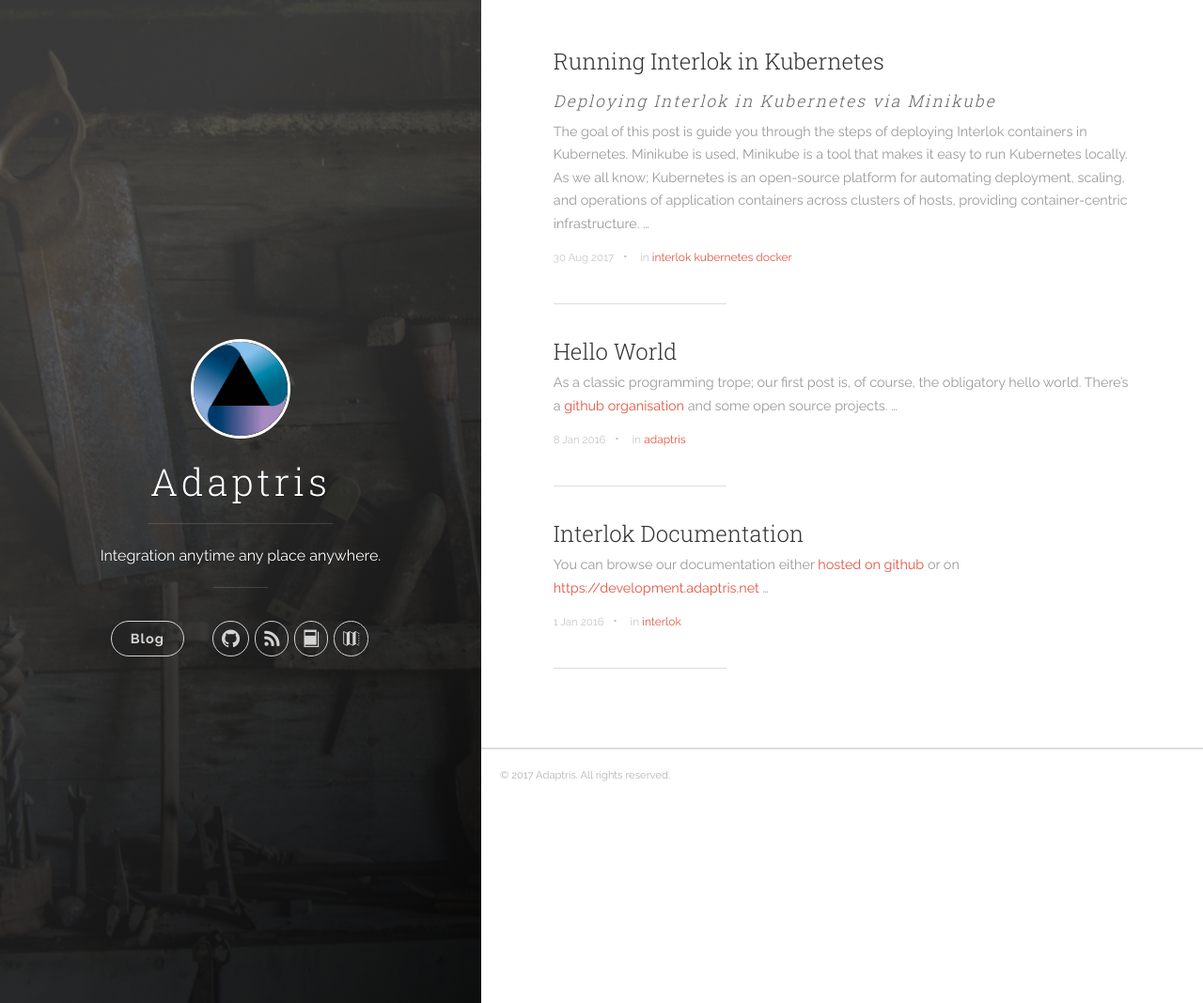
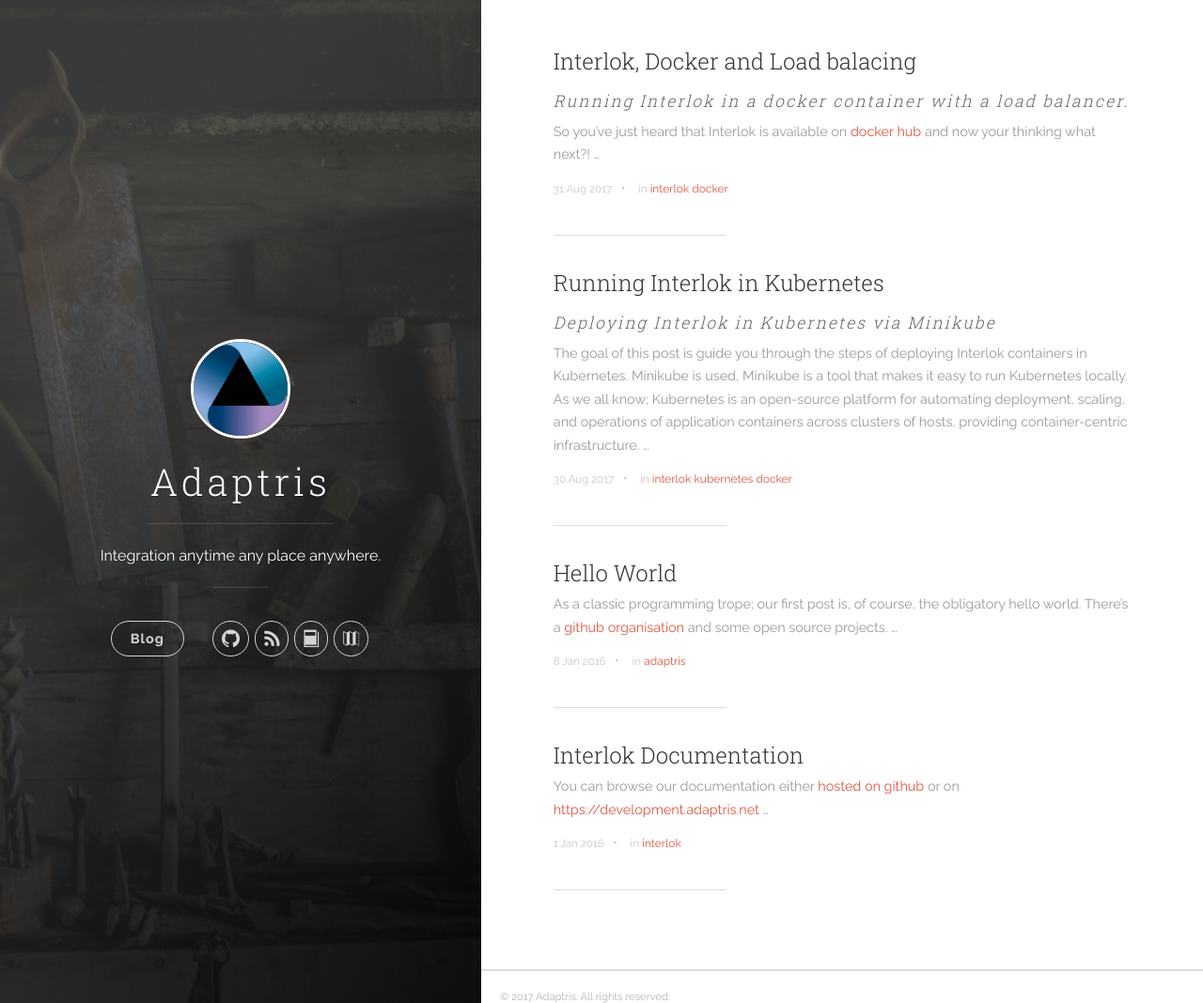
Before and after one commit to adaptris/adaptris.github.io, a Jekyll site: the page built from index.html, in a window 1280 px wide and 1068 px high. Shown: the whole window at 94% size. Built offline with Jekyll 4.4.1, drawn with Linux system fonts in a browser that asks for light colours; nearby versions of some CDN libraries; the list of posts is cut into pages by our own code.

Commit message:
Blog post: interlok-docker-and-load-balancing

```diff
--- /dev/null
+++ b/_posts/2017-08-31-interlok-docker-and-load-balancing.markdown
@@ -0,0 +1,240 @@
+---
+title:             "Interlok, Docker and Load balacing"
+description:       "Running Interlok in a docker container with a load balancer."
+date:              2017-08-31 08:00:00
+categories:        [interlok, docker]
+tags:              [interlok, docker]
+author:            mcwarman
+excerpt_separator: <!-- more -->
+---
+
+So you've just heard that Interlok is available on [docker hub][interlok-docker-hub] and now your thinking what next?!
+
+<!-- more -->
+
+There are many options, but what this post will try and do is start to scratch the surface and explain the following:
+
+* Building and running your first Interlok docker image
+* Scaling using docker-compose
+* Load balancing the scaled instance
+
+## Prerequisites
+
+The following prequisites are required:
+
+* A knowledge of Interlok and its configuration files
+* [Docker][install-docker] and [docker-compose][install-docker-compose] installed.
+
+## Building and Running your first image
+
+First things first the initial docker image, to do this we need some Interlok config and a `Dockerfile`. We'll be working with a the programming classic "Hello World", to do this in Interlok we'll be using the `jetty-message-consumer` consumer and the `payload-from-metadata` service.
+
+<figure class="highlight">
+  <figcaption class="g code-caption">config/adapter.xml</figcaption>
+{% highlight xml %}
+<adapter>
+  <unique-id>hello-world</unique-id>
+  <channel-list>
+    <channel>
+      <unique-id>channel</unique-id>
+      <consume-connection class="jetty-http-connection">
+        <port>8081</port>
+      </consume-connection>
+      <produce-connection class="null-connection" />
+      <workflow-list>
+        <standard-workflow>
+          <unique-id>workflow</unique-id>
+          <consumer class="jetty-message-consumer">
+            <destination class="configured-consume-destination">
+              <configured-thread-name>hello-world</configured-thread-name>
+              <destination>/*</destination>
+            </destination>
+            <parameter-handler class="jetty-http-ignore-parameters"/>
+            <header-handler class="jetty-http-headers-as-metadata"/>
+          </consumer>
+          <service-collection class="service-list">
+            <services>
+              <payload-from-metadata-service>
+                <template><![CDATA[Hello World!]]></template>
+              </payload-from-metadata-service>
+            </services>
+          </service-collection>
+          <producer class="jetty-standard-response-producer">
+            <unique-id>Send HTTP Response</unique-id>
+            <status-provider class="http-metadata-status">
+              <code-key>adphttpresponse</code-key>
+              <default-status>OK_200</default-status>
+            </status-provider>
+            <response-header-provider class="jetty-metadata-response-headers">
+              <filter class="remove-all-metadata-filter"/>
+            </response-header-provider>
+            <content-type-provider class="http-raw-content-type-provider">
+              <content-type>text/plain</content-type>
+            </content-type-provider>
+            <send-payload>true</send-payload>
+          </producer>
+        </standard-workflow>
+      </workflow-list>
+    </channel>
+  </channel-list>
+</adapter>
+{% endhighlight %}
+</figure>
+
+<figure class="highlight">
+  <figcaption class="g code-caption">Dockerfile</figcaption>
+{% highlight docker %}
+FROM adaptris/interlok:snapshot-alpine
+ADD config /opt/interlok/config
+EXPOSE 8081
+{% endhighlight %}
+</figure>
+
+Now that we have that lets build and run it!
+
+{% highlight console %}
+$ docker build -t interlok/hello-world:snapshot .
+$ docker run --rm -p 80:8081 --name interlok-hello-world interlok/hello-world:snapshot
+{% endhighlight %}
+
+Success! What the above commands will do is build an image using the `Dockerfile` in the current directory and tag it as `interlok/hello-world:snapshot` and then run it mapping the container port `8081` as `localhost:80`.
+
+To test it and see whats happened:
+
+{% highlight console %}
+$ curl -s http://localhost/hello-world
+Hello World
+$ docker images
+REPOSITORY                             TAG                 IMAGE ID            CREATED             SIZE
+interlok/hello-world                   snapshot            542feb3eb8d5        3 minutes ago       343MB
+$ docker ps -a
+CONTAINER ID        IMAGE                           COMMAND                  CREATED             STATUS                     PORTS                                      NAMES
+fab215bd069d        interlok/hello-world:snapshot   "/docker-entrypoin..."   58 seconds ago      Up 57 seconds              5555/tcp, 8080/tcp, 0.0.0.0:80->8081/tcp   angry_wescoff
+{% endhighlight %}
+
+To stop either run the following or Ctrl+C in the window:
+
+{% highlight console %}
+$ docker stop interlok-hello-world
+{% endhighlight %}
+
+## Scaling with docker-compose
+
+Now we have an image that builds we can use docker-compose to scale it.
+
+<figure class="highlight">
+  <figcaption class="g code-caption">docker-compose.yaml</figcaption>
+{% highlight yaml %}
+version: '3.2'
+services:
+  interlok:
+    build:
+      context: .
+      dockerfile: Dockerfile
+    image: interlok/hello-world:snapshot
+    environment:
+      JVM_ARGS: -Xmx256m
+{% endhighlight %}
+</figure>
+
+To run it:
+
+{% highlight console %}
+$ docker-compose up --scale interlok=3
+{% endhighlight %}
+
+As we can see from the output we have three running instances of Interlok container. These instances are only reachable from within the containers so we can test they are working using the `docker-compose exec` command:
+
+{% highlight console %}
+$ docker-compose exec --index 1 interlok bash  -c "wget -qO-  http://localhost:8081/helloworld"
+Hello World!
+$ docker-compose exec --index 2 interlok bash  -c "wget -qO-  http://localhost:8081/helloworld"
+Hello World!
+$ docker-compose exec --index 3 interlok bash  -c "wget -qO-  http://localhost:8081/helloworld"
+Hello World!
+{% endhighlight %}
+
+To stop either run the following from the same directory or Ctrl+C in the window:
+
+{% highlight console %}
+$ docker-compose down
+{% endhighlight %}
+
+## Load balancing
+
+The instances can now be scales but they aren't reachable, what is needed is load balancer. Using the image [`dockercloud/haproxy`][dockercloud-haproxy] we can update our `docker-compose.yaml` and introduce one:
+
+The load balancer is containerised version of haproxy, the magic happens when it dynamically generates the contents of the load balancers configuration with a combination of environment variables and the mounted `/var/run/docker.sock` file.
+
+The configuration:
+
+<figure class="highlight">
+  <figcaption class="g code-caption">docker-compose.yaml</figcaption>
+{% highlight yaml %}
+version: '3.2'
+services:
+  interlok:
+    build:
+      context: .
+      dockerfile: Dockerfile
+    image: interlok/hello-world:snapshot
+    environment:
+      JVM_ARGS: -Xmx256m
+      EXCLUDE_PORTS: 5555,8080
+  lb:
+    image: dockercloud/haproxy
+    links:
+      - interlok
+    volumes:
+      - /var/run/docker.sock:/var/run/docker.sock
+    ports:
+      - 80:80
+{% endhighlight %}
+</figure>
+
+To run:
+
+{% highlight console %}
+$ docker-compose up scale interlok=3
+{% endhighlight %}
+
+To test:
+
+{% highlight console %}
+$ curl -s http://localhost/hello-world
+Hello World
+{% endhighlight %}
+
+And to stop again either run the following from the same directory or Ctrl+C in the window:
+
+{% highlight console %}
+$ docker-compose down
+{% endhighlight %}
+
+
+## Taking it Further
+
+Now if we wanted extend the config a little and return the hostname as a part of the "Hello World" message we could and would end up with responses looking something like this:
+
+{% highlight console %}
+$ curl -s http://localhost/hello-world
+Hello World from 724ac45ded45!
+$ curl -s http://localhost/hello-world
+Hello World from 2171e7976497!
+$ curl -s http://localhost/hello-world
+Hello World from 6a6c8543f41f!
+{% endhighlight %}
+
+How this is done isn't covered here but the solution is available in a [github project][demo].
+
+## Summary
+
+Docker is powerful tool that can be used in development lifecycle or as a part of a production stack. Interlok has working use cases of both, personally I've moved most of my development work over to it, creating purpose built images for testing and product demonstrations.
+
+The load balancer [`dockercloud/haproxy`][dockercloud-haproxy] is just another example of clever things docker can do for you.
+
+[install-docker]: https://docs.docker.com/engine/installation/
+[install-docker-compose]: https://docs.docker.com/compose/install/
+[interlok-docker-hub]: https://hub.docker.com/r/adaptris/interlok/
+[dockercloud-haproxy]: https://github.com/docker/dockercloud-haproxy
+[demo]: https://github.com/mcwarman/interlok-load-balanced
--- a/css/main.css
+++ b/css/main.css
@@ -76,3 +76,10 @@
 .content-wrapper {
 	max-width: 1200px;
 }
+
+.code-caption {
+	padding:10px 10px 10px 10px;
+	font-family: Consolas, Menlo, Monaco, Lucida Console, Liberation Mono, DejaVu Sans Mono, Bitstream Vera Sans Mono, Courier New, monospace, serif;
+	font-size: .85em;
+	border-bottom: 1px solid #586e75;
+}
```
